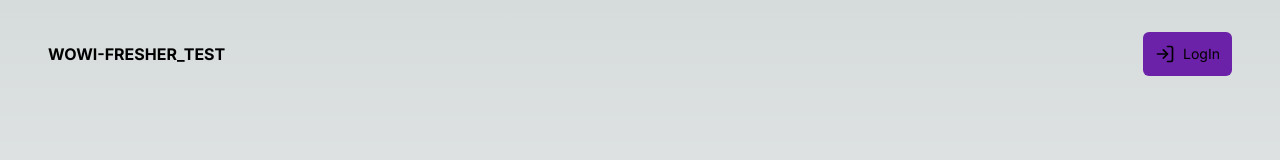
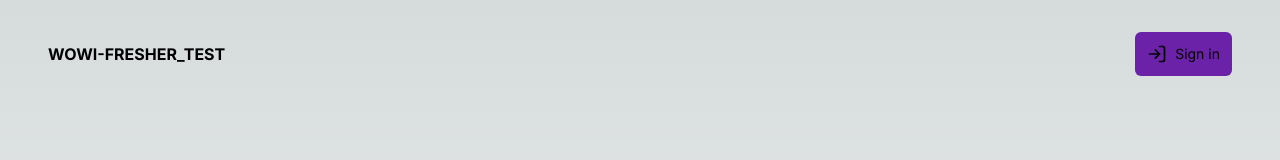
Before and after one commit to duynhannguyen/wowi-fresher-front-end-test, a Next.js app: page / in a window 1280 px wide. Shown: the top 160 px of the page. Built offline with nearby package versions, Linux system fonts and the light colour scheme.

Commit message:
feat(route): protect private route

```diff
--- a/components/dasboard.tsx
+++ b/components/dasboard.tsx
@@ -1,13 +1,15 @@
 "use client";
 
+import { useTokenStore } from "@/libs/client-store";
 import { useRouter } from "next/navigation";
 import { useEffect } from "react";
 
 export default function Dashboard() {
+  const { accessToken } = useTokenStore();
+
   const router = useRouter();
   useEffect(() => {
-    const accessToken = localStorage.getItem("accessToken");
-    if (accessToken) {
+    if (!accessToken) {
       return router.push("/");
     }
   }, []);
--- a/components/login-form.tsx
+++ b/components/login-form.tsx
@@ -11,6 +11,7 @@ import { useState } from "react";
 import { useRouter } from "next/navigation";
 import FormError from "./form-error";
 import FormSuccess from "./form-success";
+import { useTokenStore } from "@/libs/client-store";
 
 export default function LoginForm() {
   const [error, setError] = useState("");
@@ -23,13 +24,15 @@ export default function LoginForm() {
       password: "",
     },
   });
-
+  const { storeAccessToken, storeUserInfo } = useTokenStore();
   const { status, execute } = useAction(emailSignin, {
     onSuccess: (data) => {
       if (data.data?.success) {
         setSuccess(data.data?.success.message);
         const stringifyAccesstoken = JSON.stringify(data.data.success.token);
         localStorage.setItem("accessToken", stringifyAccesstoken);
+        storeAccessToken(data.data.success.token);
+        storeUserInfo(data.data.success.userInfo);
         router.push("/dashboard");
       }
       if (data.data?.error) setSuccess(data.data?.error);
--- a/components/nav.tsx
+++ b/components/nav.tsx
@@ -1,18 +1,46 @@
-import { LogIn } from "lucide-react";
+"use client";
+
+import { useTokenStore } from "@/libs/client-store";
+import { LogIn, LogOut } from "lucide-react";
 import Link from "next/link";
+import { useRouter } from "next/navigation";
+import { useEffect } from "react";
 
 export default function Nav() {
+  const router = useRouter();
+  const { accessToken, user, signOut } = useTokenStore();
+
   return (
     <header className="  py-8   ">
       <nav className="flex items-center justify-between">
         <p className="font-bold cursor-pointer hover:opacity-75 transition-all duration-300 ease-in-out  ">
           <Link href={"/"}> WOWI-FRESHER_TEST</Link>
         </p>
-        <button className="bg-purple-800 p-3 rounded-md cursor-pointer hover:opacity-75 transition-all duration-300 ease-in-out ">
-          <Link className="flex items-center gap-2" href={"/auth/login"}>
-            <LogIn size={20} /> <span className="text-sm">LogIn</span>
-          </Link>
-        </button>
+        <div className="flex items-center gap-4 transition-all duration-300 ease-in-out   ">
+          {accessToken ? <span>Hello {user.name} </span> : null}
+          {accessToken ? (
+            <button
+              onClick={() => {
+                localStorage.removeItem("accessToken");
+                signOut();
+                router.push("/");
+              }}
+              className="bg-purple-800 p-3 rounded-md cursor-pointer hover:opacity-75 transition-all duration-300 ease-in-out "
+            >
+              <div className="flex items-center gap-2">
+                <LogOut size={20} />
+                <span className="text-sm">Sign out</span>
+              </div>
+            </button>
+          ) : (
+            <button className="bg-purple-800 p-3 rounded-md cursor-pointer hover:opacity-75 transition-all duration-300 ease-in-out ">
+              <Link className="flex items-center gap-2" href={"/auth/login"}>
+                <LogIn size={20} />
+                <span className="text-sm">Sign in</span>
+              </Link>
+            </button>
+          )}
+        </div>
       </nav>
     </header>
   );
--- /dev/null
+++ b/libs/client-store.ts
@@ -0,0 +1,43 @@
+import { create } from "zustand";
+
+type State = {
+  accessToken: string;
+  user: {
+    email: string;
+    name: string | null;
+    id: string;
+  };
+};
+
+type Action = {
+  storeAccessToken: (token: State["accessToken"]) => void;
+  storeUserInfo: (info: State["user"]) => void;
+  signOut: () => void;
+};
+
+export const useTokenStore = create<State & Action>((set) => ({
+  accessToken: "",
+  user: {
+    email: "",
+    name: "",
+    id: "",
+  },
+  storeUserInfo: (info) => {
+    set(() => ({
+      user: info,
+    }));
+  },
+  storeAccessToken: (token) =>
+    set(() => ({
+      accessToken: token,
+    })),
+  signOut: () =>
+    set(() => ({
+      accessToken: "",
+      user: {
+        email: "",
+        name: "",
+        id: "",
+      },
+    })),
+}));
--- a/package.json
+++ b/package.json
@@ -23,7 +23,8 @@
     "react": "^18.3.1",
     "react-dom": "^18.3.1",
     "react-hook-form": "^7.52.2",
-    "zod": "^3.23.8"
+    "zod": "^3.23.8",
+    "zustand": "^4.5.4"
   },
   "devDependencies": {
     "@types/bcrypt": "^5.0.2",
```
Also changed, not shown: 2 other files (tests, documents, lock files or other folders).
